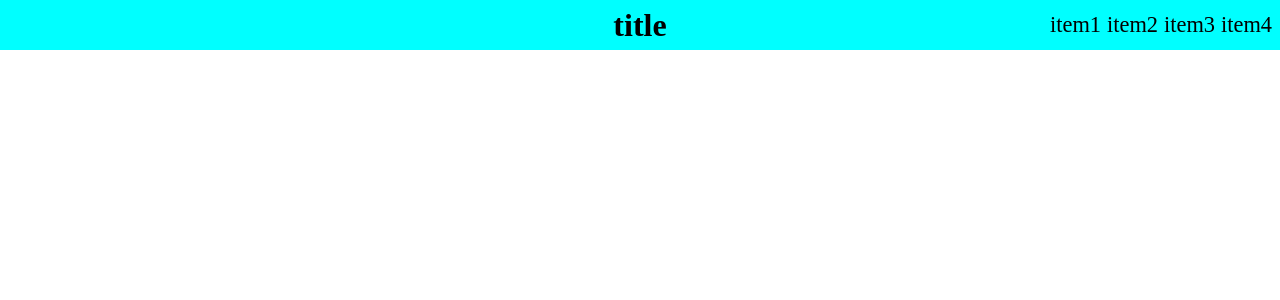
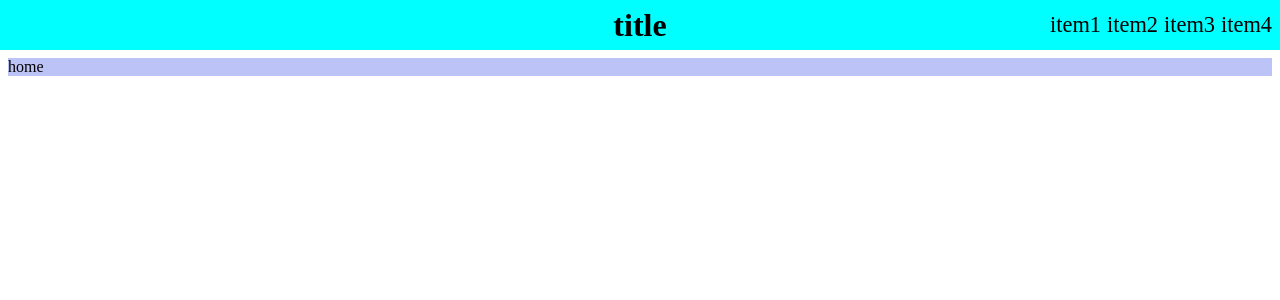
Before and after one commit to stsiwo/react-redux-portfolio, a React app: page / in a window 1280 px wide. Shown: the top 300 px of the page. Built offline with nearby package versions, Linux system fonts and the light colour scheme; the HTML template or start-up script is replaced by a standard one.

Commit message:
UI: added Home layout

```diff
--- /dev/null
+++ b/src/UI/Content/Content.scss
@@ -0,0 +1,8 @@
+@import '../Base/Css/GlobalVariables';
+
+.content-wrapper {
+  position: relative;
+  top: $headerHeight;
+  width: 100%;
+  background-color: rgba(255, 172, 227, 0.5);
+}
--- /dev/null
+++ b/src/UI/Content/Content.tsx
@@ -0,0 +1,18 @@
+import * as React from 'react';
+import './Content.scss';
+import { useResponsiveComponent } from '../Base/Hooks/ResponsiveComponentHook';
+import { useCssGlobalContext } from '../Base/Context/CssGlobalContext/CssGlobalContext';
+import { Route } from 'react-router-dom';
+import Home from './Home/Home';
+
+
+const Content: React.FunctionComponent<{}> = (props: {}) => {
+
+  return (
+    <section className="content-wrapper">
+      <Route path="/" exact component={Home} />
+    </section>
+  );
+}
+
+export default Content;
--- /dev/null
+++ b/src/UI/Content/Home/Home.scss
@@ -0,0 +1,5 @@
+@import '../../Base/Css/GlobalVariables';
+
+.home-wrapper {
+  background-color: rgba(87, 170, 255, 0.4);
+}
--- /dev/null
+++ b/src/UI/Content/Home/Home.tsx
@@ -0,0 +1,13 @@
+import * as React from 'react';
+import './Home.scss';
+
+const Home: React.FunctionComponent<{}> = (props: {}) => {
+
+  return (
+    <div className="home-wrapper">
+      <div>home</div>
+    </div>
+  );
+}
+
+export default Home;
--- a/src/index.tsx
+++ b/src/index.tsx
@@ -4,6 +4,7 @@ import { CssGlobalContext } from './UI/Base/Context/CssGlobalContext/CssGlobalCo
 import { CssGlobalContextDefaultState } from './UI/Base/Context/CssGlobalContext/CssGlobalContextDefaultState';
 import { BrowserRouter as Router } from 'react-router-dom';
 import Header from './UI/Header/Header';
+import Content from './UI/Content/Content';
 
 /**
  * typescript: version 3.6 cuases below errors because it remove GlobalFetch in this version
@@ -30,6 +31,7 @@ const App = (props: any) => {
       <CssGlobalContext.Provider value={CssGlobalContextDefaultState}>
         <Router>
           <Header />
+          <Content />
         </Router>
       </CssGlobalContext.Provider>
     </div>
@@ -37,6 +39,6 @@ const App = (props: any) => {
 };
 
 ReactDOM.render(
-  <App/>
-  ,document.getElementById('root')
+  <App />
+  , document.getElementById('root')
 )
```
Also changed, not shown: 1 other file (tests, documents, lock files or other folders). Lines whose indentation alone changed are shown as unchanged.
